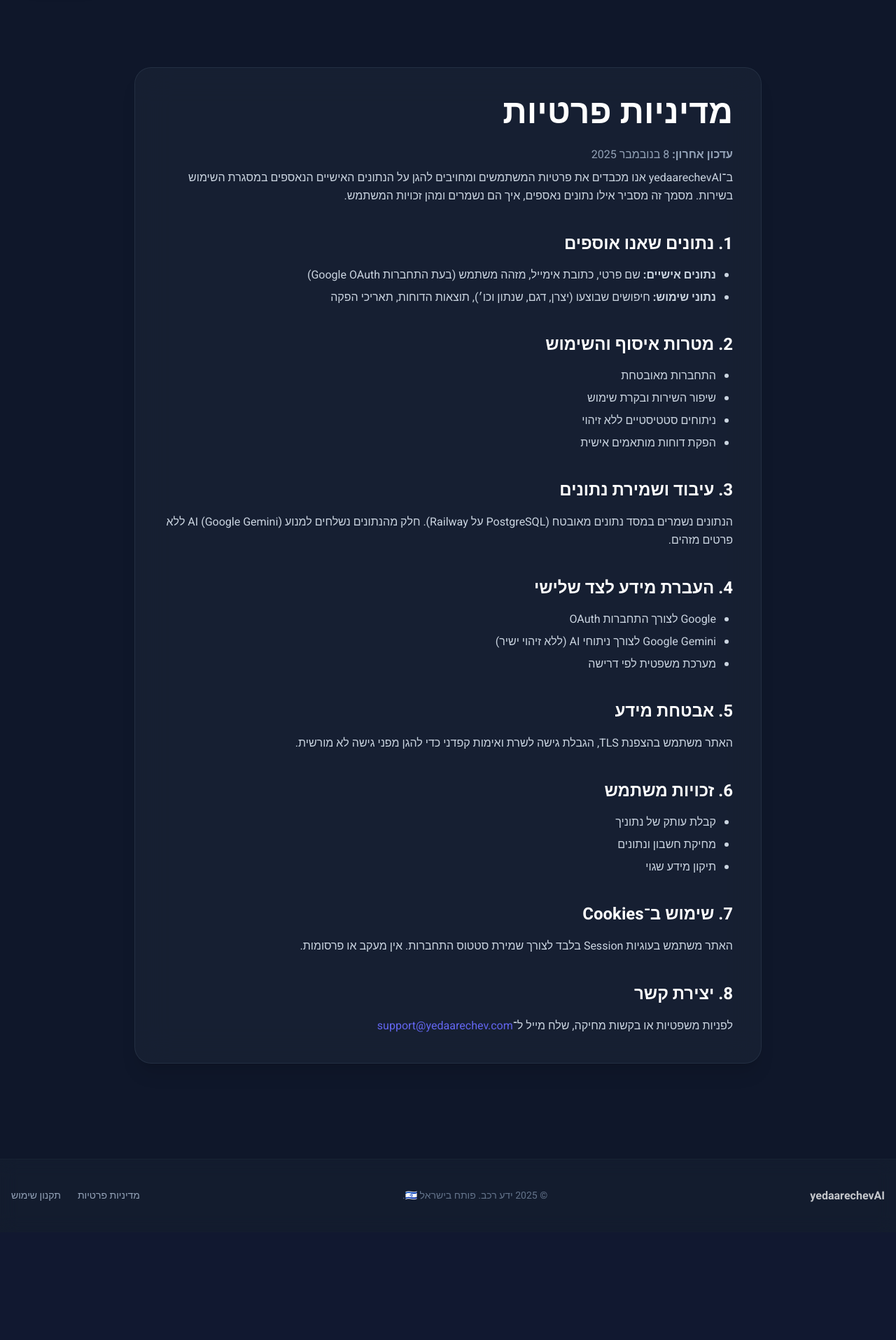
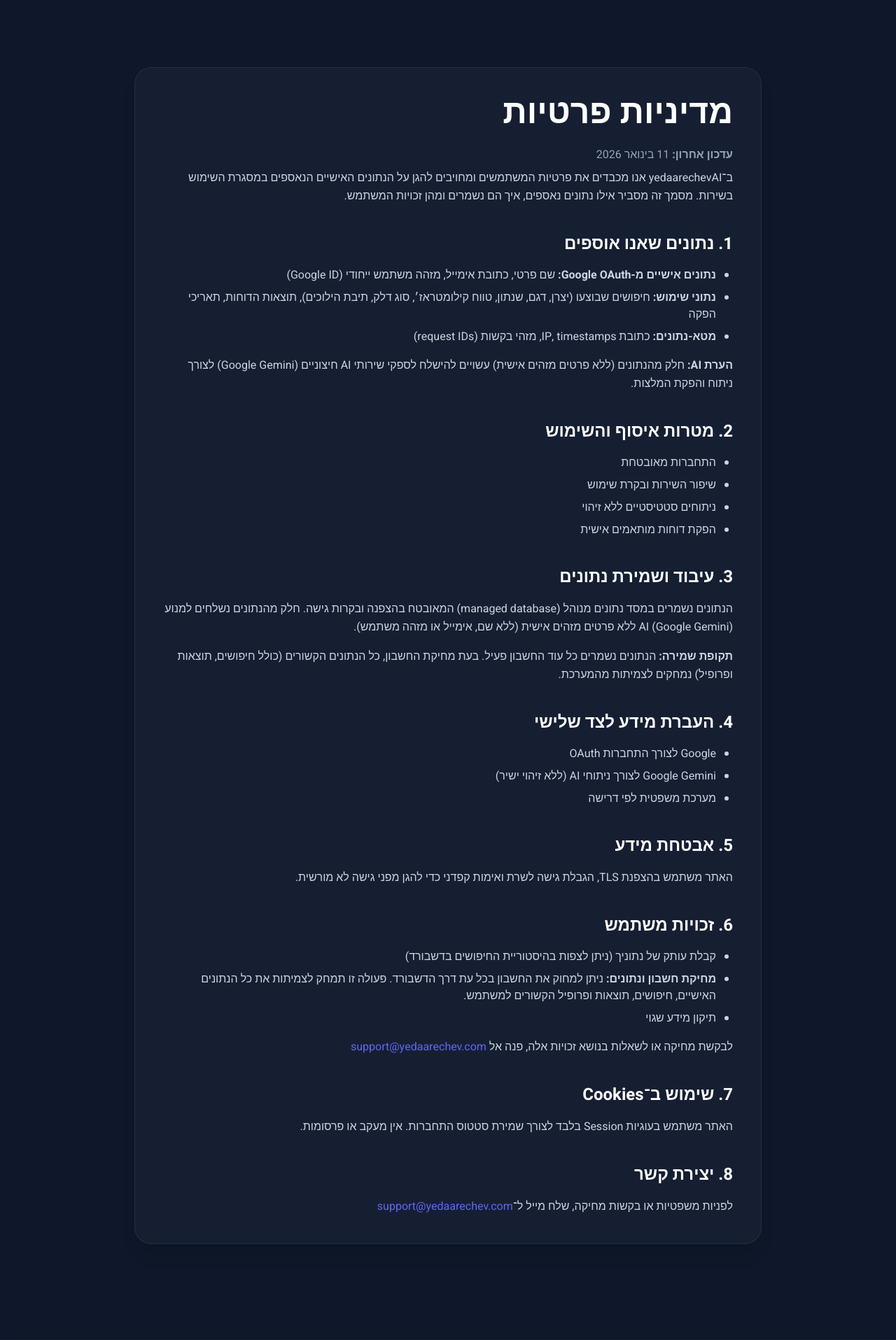
Before and after one commit to giladscore494/reliabilityAIModelsR2, a Flask app: page /privacy in a window 1280 px wide. Shown: the part 69-1984 px from the top of the page at 70% size. Before the commit the page ends 1787 px from the top, so only its background shows below. Run offline with Flask 3, Linux system fonts and the light colour scheme; some libraries are stand-ins or nearby versions.

Commit message:
docs: update terms and privacy with OAuth, retention, deletion, AI disclaimer
Co-authored-by: giladscore494 <217342071+giladscore494@users.noreply.github.com>

```diff
--- a/my-flask-app/templates/privacy.html
+++ b/my-flask-app/templates/privacy.html
@@ -48,7 +48,7 @@
   <main class="flex-grow container mx-auto px-4 sm:px-6 lg:px-8 py-16 md:py-24">
     <div class="max-w-4xl mx-auto bg-dark-lighter/50 backdrop-blur-xl shadow-xl p-10 rounded-3xl border border-slate-700/50 fade-in">
       <h2 class="text-4xl md:text-5xl font-extrabold text-white mb-6">מדיניות פרטיות</h2>
-      <p class="text-slate-400 mb-2"><strong>עדכון אחרון:</strong> 8 בנובמבר 2025</p>
+      <p class="text-slate-400 mb-2"><strong>עדכון אחרון:</strong> 11 בינואר 2026</p>
 
       <p class="text-slate-300 leading-relaxed mb-6">
         ב־yedaarechevAI אנו מכבדים את פרטיות המשתמשים ומחויבים להגן על הנתונים האישיים הנאספים במסגרת השימוש בשירות.
@@ -56,10 +56,14 @@
       </p>
 
       <h3 class="text-2xl font-bold text-white mt-10 mb-4">1. נתונים שאנו אוספים</h3>
-      <ul class="list-disc pr-6 space-y-2 text-slate-300">
-        <li><strong>נתונים אישיים:</strong> שם פרטי, כתובת אימייל, מזהה משתמש (בעת התחברות Google OAuth)</li>
-        <li><strong>נתוני שימוש:</strong> חיפושים שבוצעו (יצרן, דגם, שנתון וכו׳), תוצאות הדוחות, תאריכי הפקה</li>
+      <ul class="list-disc pr-6 space-y-2 text-slate-300 mb-4">
+        <li><strong>נתונים אישיים מ-Google OAuth:</strong> שם פרטי, כתובת אימייל, מזהה משתמש ייחודי (Google ID)</li>
+        <li><strong>נתוני שימוש:</strong> חיפושים שבוצעו (יצרן, דגם, שנתון, טווח קילומטראז׳, סוג דלק, תיבת הילוכים), תוצאות הדוחות, תאריכי הפקה</li>
+        <li><strong>מטא-נתונים:</strong> כתובת IP, timestamps, מזהי בקשות (request IDs)</li>
       </ul>
+      <p class="text-slate-300 leading-relaxed mb-6">
+        <strong>הערת AI:</strong> חלק מהנתונים (ללא פרטים מזהים אישית) עשויים להישלח לספקי שירותי AI חיצוניים (Google Gemini) לצורך ניתוח והפקת המלצות.
+      </p>
 
       <h3 class="text-2xl font-bold text-white mt-10 mb-4">2. מטרות איסוף והשימוש</h3>
       <ul class="list-disc pr-6 space-y-2 text-slate-300">
@@ -70,8 +74,12 @@
       </ul>
 
       <h3 class="text-2xl font-bold text-white mt-10 mb-4">3. עיבוד ושמירת נתונים</h3>
+      <p class="text-slate-300 leading-relaxed mb-4">
+        הנתונים נשמרים במסד נתונים מנוהל (managed database) המאובטח בהצפנה ובקרות גישה.
+        חלק מהנתונים נשלחים למנוע AI (Google Gemini) ללא פרטים מזהים אישית (ללא שם, אימייל או מזהה משתמש).
+      </p>
       <p class="text-slate-300 leading-relaxed mb-6">
-        הנתונים נשמרים במסד נתונים מאובטח (PostgreSQL על Railway). חלק מהנתונים נשלחים למנוע AI (Google Gemini) ללא פרטים מזהים.
+        <strong>תקופת שמירה:</strong> הנתונים נשמרים כל עוד החשבון פעיל. בעת מחיקת החשבון, כל הנתונים הקשורים (כולל חיפושים, תוצאות ופרופיל) נמחקים לצמיתות מהמערכת.
       </p>
 
       <h3 class="text-2xl font-bold text-white mt-10 mb-4">4. העברת מידע לצד שלישי</h3>
@@ -87,11 +95,14 @@
       </p>
 
       <h3 class="text-2xl font-bold text-white mt-10 mb-4">6. זכויות משתמש</h3>
-      <ul class="list-disc pr-6 space-y-2 text-slate-300">
-        <li>קבלת עותק של נתוניך</li>
-        <li>מחיקת חשבון ונתונים</li>
+      <ul class="list-disc pr-6 space-y-2 text-slate-300 mb-4">
+        <li>קבלת עותק של נתוניך (ניתן לצפות בהיסטוריית החיפושים בדשבורד)</li>
+        <li><strong>מחיקת חשבון ונתונים:</strong> ניתן למחוק את החשבון בכל עת דרך הדשבורד. פעולה זו תמחק לצמיתות את כל הנתונים האישיים, חיפושים, תוצאות ופרופיל הקשורים למשתמש.</li>
         <li>תיקון מידע שגוי</li>
       </ul>
+      <p class="text-slate-300 leading-relaxed mb-6">
+        לבקשת מחיקה או לשאלות בנושא זכויות אלה, פנה אל <a class="text-primary hover:underline" href="mailto:support@yedaarechev.com">support@yedaarechev.com</a>
+      </p>
 
       <h3 class="text-2xl font-bold text-white mt-10 mb-4">7. שימוש ב־Cookies</h3>
       <p class="text-slate-300 leading-relaxed mb-6">
```
Also changed, not shown: my-flask-app/templates/terms.html (+19 -6 lines).
